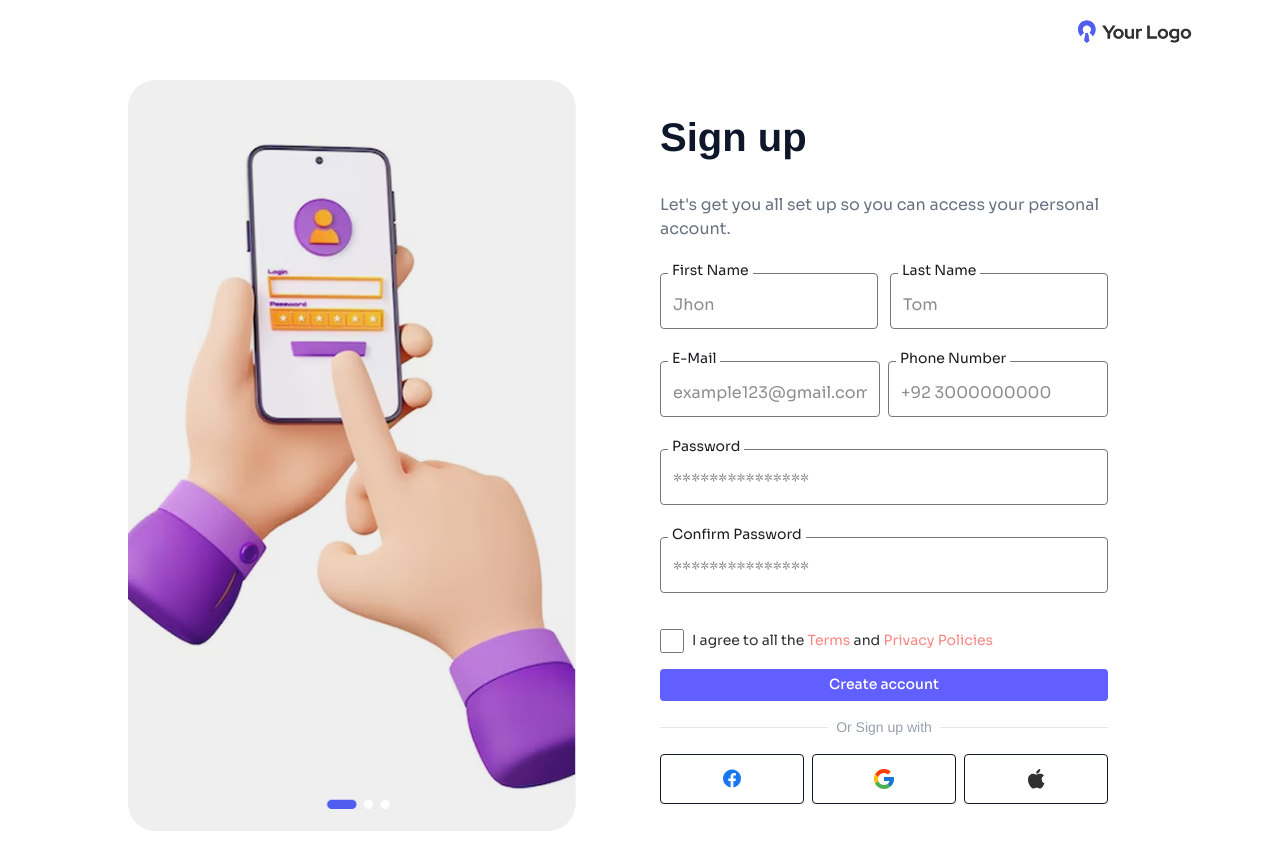
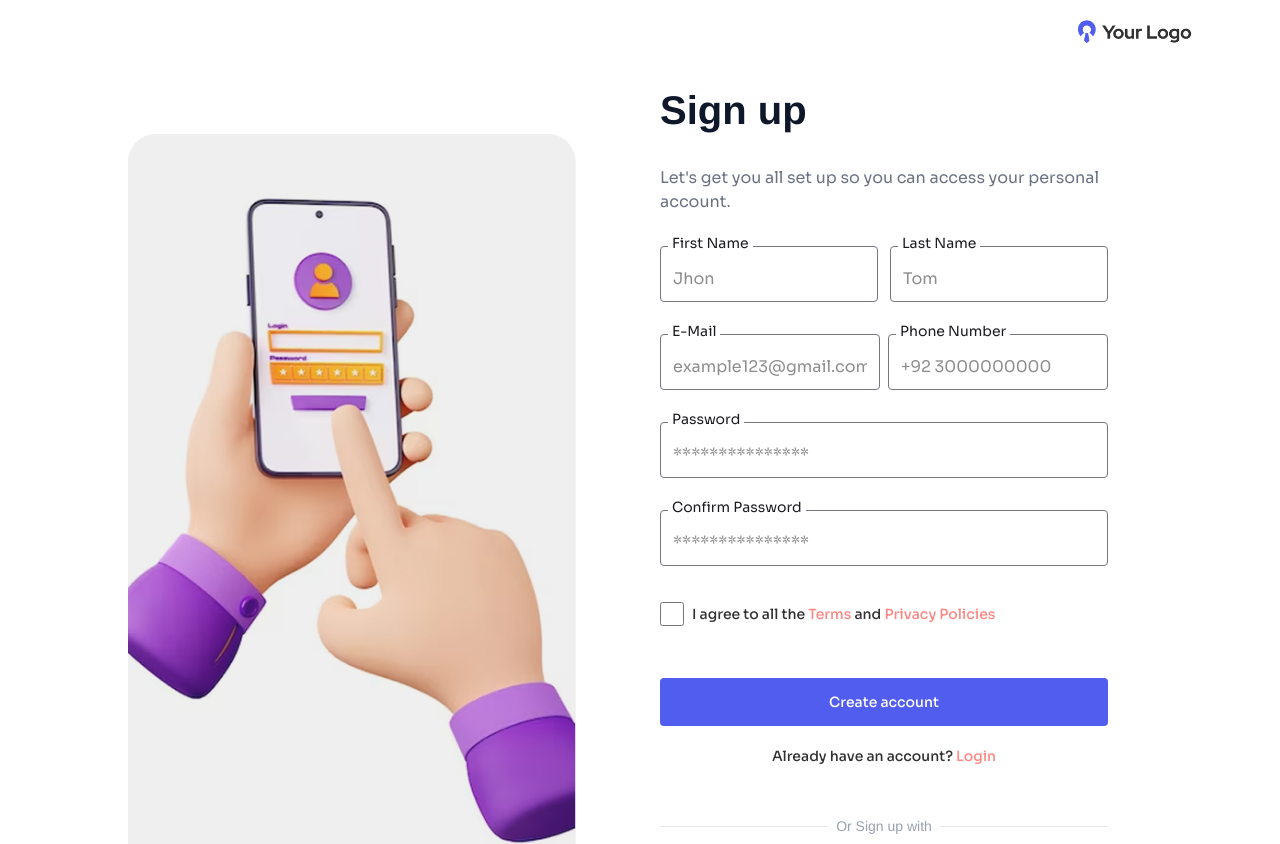
Before and after one commit to codewithabdullahbashir/Java-Script, a React (Vite) app in the folder my-react-app/: page / in a window 1280 px wide. Shown: the top 844 px of the page. Built offline with nearby package versions, Linux system fonts and the light colour scheme.

Commit message:
Add Already have an account

```diff
--- a/my-react-app/src/screen/Signup.tsx
+++ b/my-react-app/src/screen/Signup.tsx
@@ -185,7 +185,7 @@ const Signup = () => {
                   className="h-[24px] w-[24px]  border-8 border-[#313131] "
                 />
                 <p
-                  className="text-[14px] text-[#313131]"
+                  className="text-[14px] text-[#313131] font-[500]"
                   style={{ fontFamily: "Sora" }}
                 >
                   I agree to all the{" "}
@@ -207,13 +207,22 @@ const Signup = () => {
 
               <button
                 type="submit"
-                className="mt-4 h-8 w-full rounded-sm bg-indigo-500 text-[14px] font-medium text-white transition hover:bg-indigo-600"
+                className="mt-13 h-[48px] w-full rounded-[4px] bg-[#515DEF] text-[14px] font-medium text-white"
                 style={{ fontFamily: "Sora" }}
               >
                 Create account
               </button>
+              <div className="h-[10px] w-full justify-center text-center mt-5">
+                <p
+                  className="text-[14px] text-[#313131] font-[500]"
+                  style={{ fontFamily: "Sora" }}
+                >
+                  Already have an account?{" "}
+                  <span className="text-[#FF8682]">Login</span>
+                </p>
+              </div>
 
-              <div className="my-4 flex items-center gap-2">
+              <div className="mt-15 flex items-center gap-2">
                 <div className="h-px flex-1 bg-gray-200" />
                 <span
                   className="text-[14px] text-gray-400"
@@ -224,7 +233,7 @@ const Signup = () => {
                 <div className="h-px flex-1 bg-gray-200" />
               </div>
 
-              <div className="grid grid-cols-3 gap-2">
+              <div className="grid grid-cols-3 gap-2 mt-13">
                 <button
                   type="button"
                   className="flex h-12.5 items-center justify-center rounded-sm border"
```
